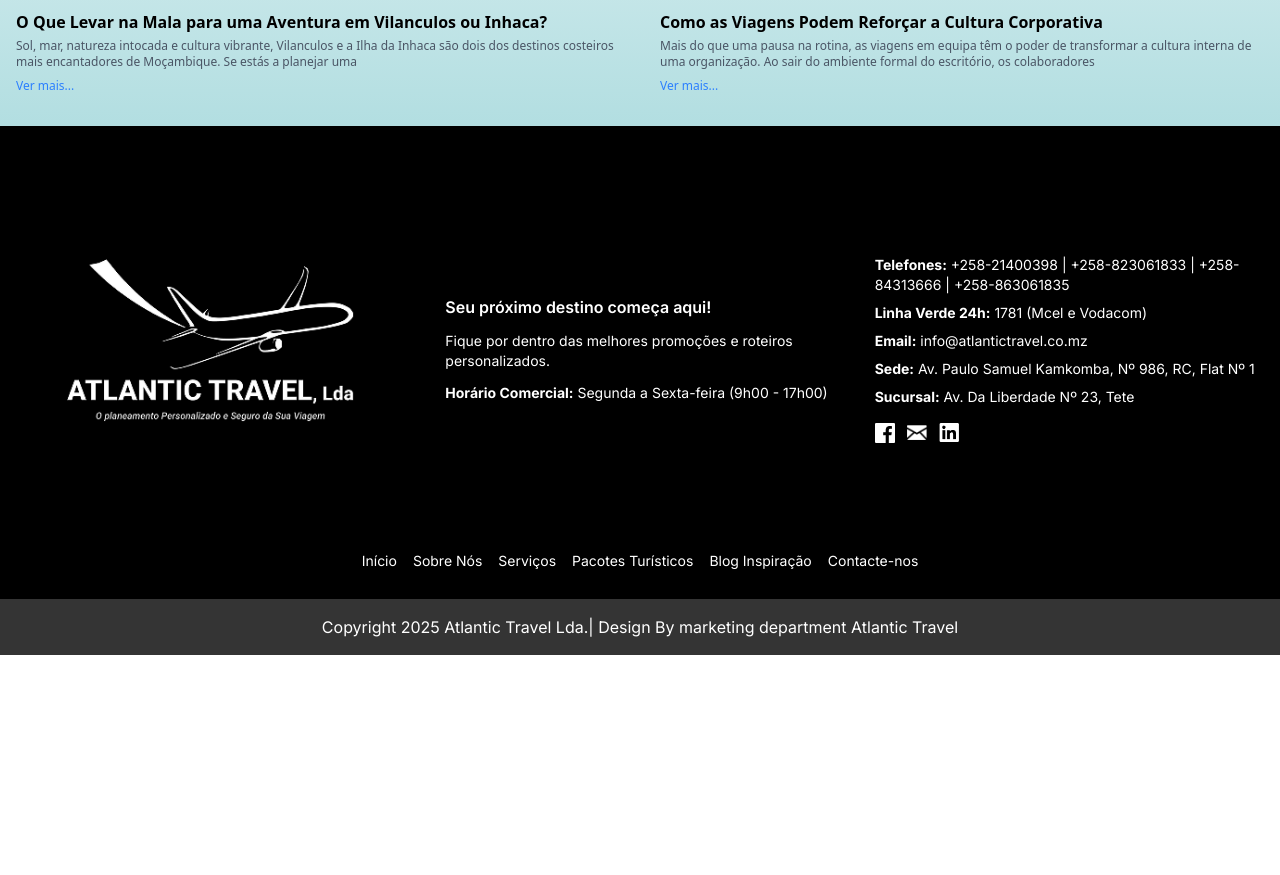
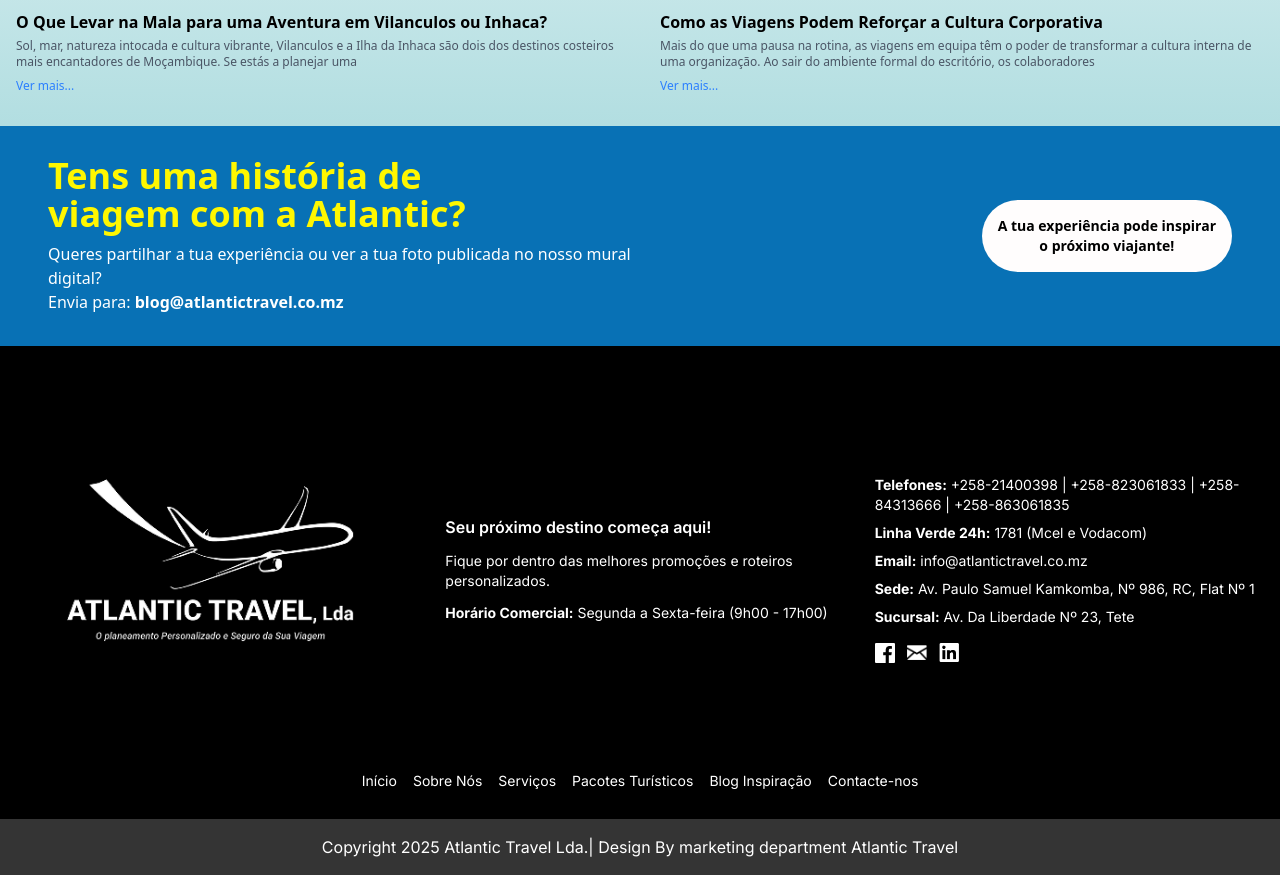
Before and after one commit to Vivaldi-Dev/atlantictravel, a Next.js app in the folder atlantictravel/: page /blog in a window 1280 px wide. Shown: the part 1704-2579 px from the top of the page. Before the commit the page ends 2359 px from the top, so only its background shows below. Built offline with nearby package versions, Linux system fonts and the light colour scheme.

Commit message:
add component

```diff
--- /dev/null
+++ b/atlantictravel/src/app/blog/components/have/Have.tsx
@@ -0,0 +1,30 @@
+import React from 'react'
+
+export default function Have() {
+    return (
+        <div className='bg-[#0871B5] p-8'>
+            <div className='container mx-auto px-4'>
+                <div className='grid grid-cols-2 items-center'>
+                    <div>
+                        <p className='text-[#FFF700] font-semibold text-4xl leading-none'>Tens uma história de</p>
+                        <p className='text-[#FFF700] font-semibold text-4xl'>viagem com a Atlantic?</p>
+                        <div className='mt-2  text-white'>
+                            <p>Queres partilhar a tua experiência ou ver a tua foto publicada no nosso mural digital?</p>
+                            <p>Envia para: <span className='font-semibold'>blog@atlantictravel.co.mz</span></p>
+                        </div>
+                    </div>
+                    <div>
+                        <div className='flex justify-end'>
+                            <div className='bg-[#FFFDFD] p-4 rounded-full text-black w-fit'>
+                                <p className='text-center font-semibold text-sm'> A tua experiência pode inspirar <br />
+                                    o  próximo viajante!</p>
+                            </div>
+                        </div>
+
+                    </div>
+                </div>
+
+            </div>
+        </div>
+    )
+}
--- a/atlantictravel/src/app/blog/page.tsx
+++ b/atlantictravel/src/app/blog/page.tsx
@@ -5,6 +5,7 @@
 import { motion } from 'framer-motion';
 import Gridcolpan from './components/grid/Gridcolpan';
 import Gridtwo from './components/grid/Gridtwo';
+import Have from './components/have/Have';
 
 
 const inter = Inter({
@@ -73,6 +74,7 @@
             </div>
             <Gridcolpan />
             <Gridtwo />
+            <Have />
         </div>
     )
 }
```
